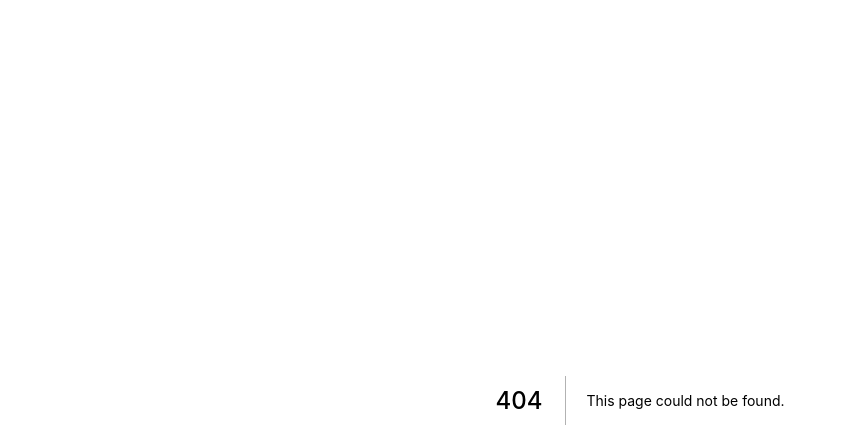
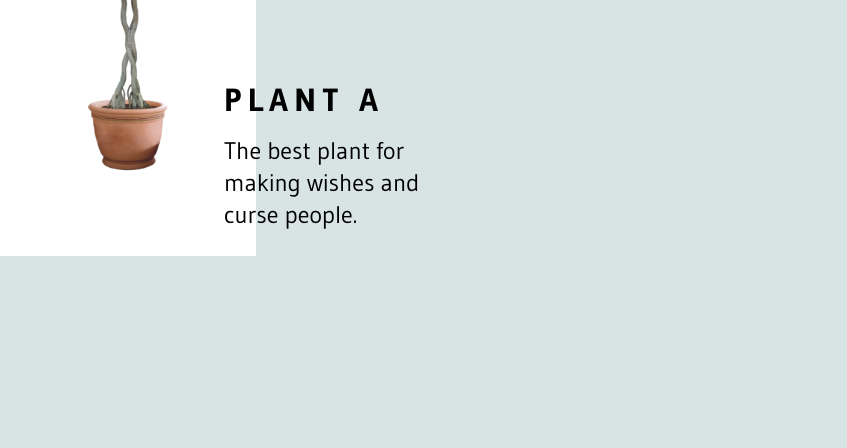
Before and after one commit to smeggins/2107Exam4, a Next.js app: page /components/Plant/Plant in a window 1280 px wide. Before the commit this address had no page. Shown: the top 448 px of the page, without its empty margins (0-847 px from the left). Built offline with nearby package versions, Linux system fonts and the light colour scheme.

Commit message:
adds outline for plant icon component

```diff
--- a/src/pages/components/Header/Header.module.sass
+++ b/src/pages/components/Header/Header.module.sass
@@ -3,6 +3,7 @@
 .HeaderContainer
     display: grid
     grid-template-columns: 2fr 1fr 1fr 1fr 1fr 2fr
+    height: 6rem
 
 .HeaderItem
     @include flex-c
--- /dev/null
+++ b/src/pages/components/Plant/Plant.module.sass
@@ -0,0 +1,34 @@
+@import '../../../styles/mixins'
+
+.PlantContainer
+    position: relative
+    width: 35vw
+    height: 20vw
+
+.PlantBackground
+    position: absolute
+    background-color: white
+    width: 20vw
+    height: 20vw
+
+
+.PlantImageContainer
+    position: absolute
+    width: 20vw
+    height: 26vw
+    top: -10rem
+
+.PlantData
+    position: absolute
+    top: 5rem
+    left: 14rem
+
+.PlantName
+    font-size: 2rem
+    font-weight: bold
+    margin-bottom: 1rem
+    letter-spacing: .4rem
+
+.PlantDescription
+    line-height: 2rem
+    font-size: 1.5rem
--- /dev/null
+++ b/src/pages/components/Plant/Plant.tsx
@@ -0,0 +1,24 @@
+import Link from 'next/link';
+import styles from './Plant.module.sass';
+import plant from '../../../../public/plantA.png'
+import Image from 'next/image';
+
+function Plant() {
+
+    return (
+        <div>
+            <div className={styles.PlantContainer}>
+                <div className={styles.PlantBackground}></div>
+                <div className={styles.PlantImageContainer}>
+                    <Image src={plant} alt="me" layout="fill" objectFit="contain" />
+                </div>
+                <div className={styles.PlantData}>
+                    <div className={styles.PlantName}>PLANT A</div>
+                    <div className={styles.PlantDescription}>The best plant for making wishes and curse people.</div>
+                </div>
+            </div>
+        </div>
+    );
+}
+
+export default Plant;
--- a/src/styles/global.sass
+++ b/src/styles/global.sass
@@ -1,9 +1,11 @@
+@import url('https://fonts.googleapis.com/css2?family=Gudea:ital,wght@0,400;0,700;1,400&display=swap')
 
 html,
 body
     padding: 0
     margin: 0
-    font-family: -apple-system, BlinkMacSystemFont, Segoe UI, Roboto, Oxygen, Ubuntu, Cantarell, Fira Sans, Droid Sans, Helvetica Neue, sans-serif
+    font-family: 'Gudea', sans-serif
+    background-color: #D8E3E4
 
 
 a
--- a/tsconfig.json
+++ b/tsconfig.json
@@ -7,6 +7,7 @@
       "@/*": ["../src/*"],
       "@pages/*": ["../src/pages/*"],
       "@styles/*": ["../src/styles/*"],
+      "@public/*": ["../public/*"],
     },
     "allowJs": true,
     "skipLibCheck": true,
```
Also changed, not shown: src/pages/components/Footer/Footer.module.sass (+18 -5 lines), src/pages/components/Footer/Footer.tsx (+10 -6 lines), src/pages/index.tsx (+5 -47 lines), public/plantA.png (added).
